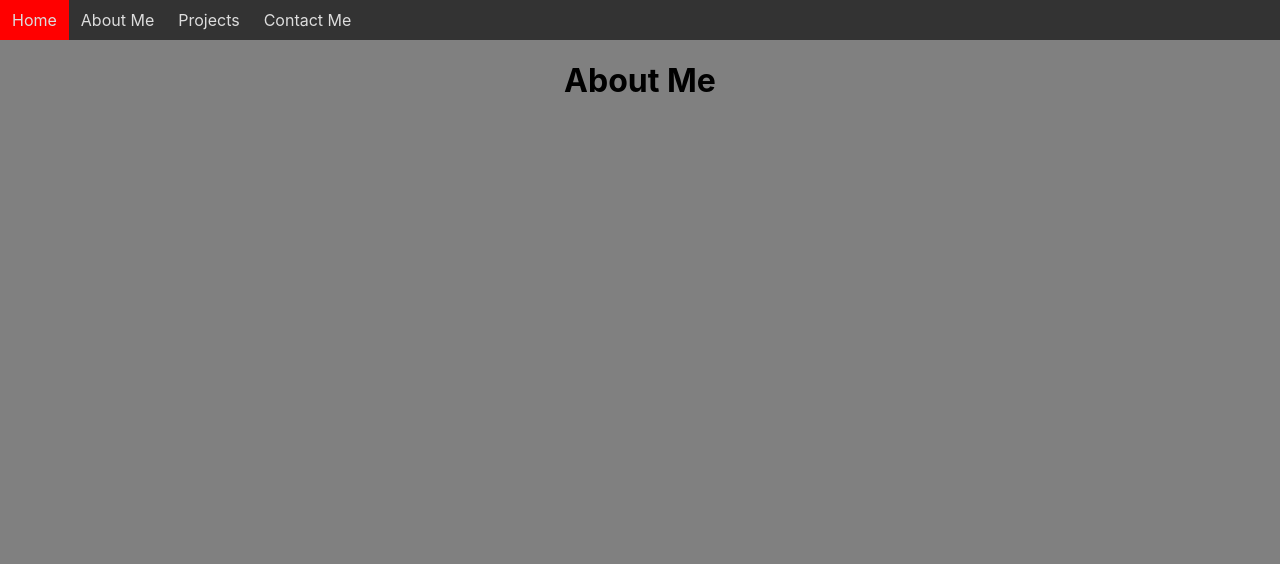
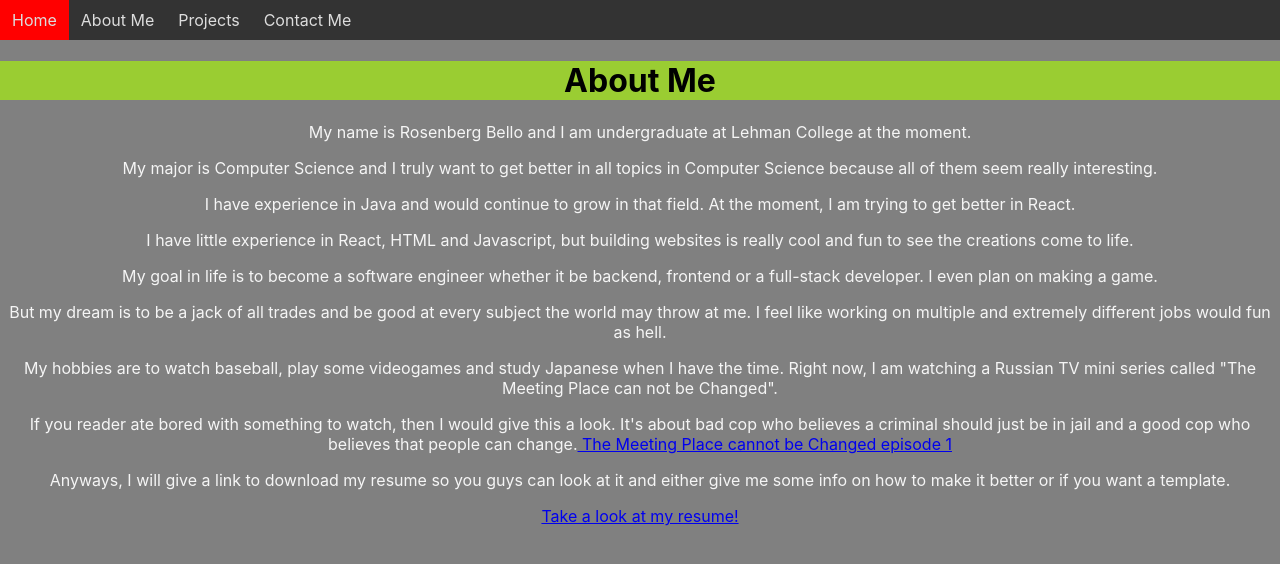
Before and after one commit to Bello2441/bello2441-github.io, a React (Create React App) app: page /about in a window 1280 px wide. Shown: the top 564 px of the page. Built offline with nearby package versions, Linux system fonts and the light colour scheme.

Commit message:
added Resume to About Me page

```diff
--- a/src/App.css
+++ b/src/App.css
@@ -36,3 +36,10 @@
     transform: rotate(360deg);
   }
 }*/
+
+.bar {
+  align-items: center;
+  justify-content: center;
+  align-content: center;
+  text-align: center;
+}
--- a/src/App.js
+++ b/src/App.js
@@ -11,7 +11,7 @@ function App() {
   return (
     <Router>
       <div>
-        <nav className="">
+        <nav>
           <ul>
             <li>
               <Link to="/">Home</Link>
@@ -30,7 +30,7 @@ function App() {
         <Switch>
           <Route path="/" exact component={Home}/>
           <Route path="/about" component={AboutMe}/>
-          <Route path="/projects" component={Projects}/>
+          <Route path="/projects" exact component={Projects}/>
           <Route path="/Contact_Me" component={ContactMe}/>
         </Switch>
       </div>
--- a/src/components/AboutMe.js
+++ b/src/components/AboutMe.js
@@ -1,8 +1,40 @@
 import React from 'react';
+import file from './Indeed_Resume.pdf';
 
 function About() {
     return (
-        <h1 className="App">About Me</h1>
+        <div className="App">
+                <h1 className="About">About Me</h1>
+            <p>
+                My name is Rosenberg Bello and I am undergraduate at Lehman College at the moment.
+            </p>
+            <p>
+                My major is Computer Science and I truly want to get better in all topics in Computer Science because all of them seem really interesting.
+            </p>
+            <p>
+                I have experience in Java and would continue to grow in that field. At the moment, I am trying to get better in React.
+            </p>
+            <p>
+                I have little experience in React, HTML and Javascript, but building websites is really cool and fun to see the creations come to life.
+            </p>
+            <p>
+                My goal in life is to become a software engineer whether it be backend, frontend or a full-stack developer. I even plan on making a game.
+            </p>
+            <p>
+                But my dream is to be a jack of all trades and be good at every subject the world may throw at me. I feel like working on multiple and extremely different jobs would fun as hell.
+            </p>
+            <p>
+                My hobbies are to watch baseball, play some videogames and study Japanese when I have the time. Right now, I am watching a Russian TV mini series called "The Meeting Place can not be Changed".
+            </p>
+            <p>
+                If you reader ate bored with something to watch, then I would give this a look. It's about bad cop who believes a criminal should just be in jail and a good cop who believes that people can change.
+            <a href="https://www.youtube.com/watch?v=X7Kr8g8wps0" alt="Russian_TV_series"> The Meeting Place cannot be Changed episode 1</a>
+            </p>
+            <p>
+                Anyways, I will give a link to download my resume so you guys can look at it and either give me some info on how to make it better or if you want a template.
+            </p>
+            <a href={file} alt="Rosenberg's_Resume">Take a look at my resume!</a>
+        </div>
     );
 }
 
--- a/src/components/ContactMe.js
+++ b/src/components/ContactMe.js
@@ -18,9 +18,9 @@ handleNameChange = event => {
         return (
             <form className="container">
                <h1 className="App">Contact Information</h1>
-               <p style={{color : 'whitesmoke'}}>If you really want to contact me, just hit me up on Facebook</p>
-               <p style={{color : 'whitesmoke'}}>My name is TheBerg Bello on Facebook and I do not have a photo on my profile.</p>
-               <p style={{color : 'whitesmoke'}}>You can email me at rosenberg.bello@lc.cuny.edu and I will update this after college</p>
+               <p>If you really want to contact me, just hit me up on Facebook</p>
+               <p>My name is TheBerg Bello on Facebook and I do not have a photo on my profile.</p>
+               <p>You can email me at rosenberg.bello@lc.cuny.edu and I will update this after college</p>
                 <label className="nameplate">
                     Name :
                     <input type="text" name="name" onChange={this.handleNameChange}/>
--- a/src/components/Home.js
+++ b/src/components/Home.js
@@ -5,10 +5,10 @@ function Home() {
     return (
         <div className="App">
             <h1 className="headStyle">Home page</h1>
-            <p style={{color :'white'}}>Hello, my name is Rosenberg Bello and this is my portfolio.</p>
-            <p style={{color :'white'}}>This is my first multi-page website using react!</p>
-            <p style={{color :'white'}}>I hope anyone viewing enjoys what I did</p>
-            <p style={{color :'white'}}>and I will update as soon as I can.</p>
+            <p>Hello, my name is Rosenberg Bello and this is my portfolio.</p>
+            <p>This is my first multi-page website using react!</p>
+            <p>I hope anyone viewing enjoys what I did</p>
+            <p>and I will update as soon as I can.</p>
                 <img className="homeImg" src={logo} alt="image_of_me" />
         </div>
 
--- a/src/components/Projects.js
+++ b/src/components/Projects.js
@@ -10,14 +10,14 @@ function Projects() {
             <ul>
                 <li>
                     <Link to="/projects/project1">Project 1</Link>
-                    <p className="moreColor">
-                    This was my first react project for my Topics of Computer Science class.
-                    </p>
                 </li>
             </ul>
+            <p>
+                This was my first react project for my Topics of Computer Science class.
+            </p>
         </nav>
         <Switch>
-            <Route path="/projects/project1" component={Project_1}/>
+            <Route path="/projects/project1" exact component={Project_1}/>
         </Switch>
         </Router>
     );
--- a/src/components/subpages/Project_1.js
+++ b/src/components/subpages/Project_1.js
@@ -2,11 +2,13 @@ import React from 'react';
 
 function Project_1() {
     return (
+        <div>
         <h3 className="App">
             My first project was modifying the react app
             so it can have my mugshot and showed how
             much I knew about React.
         </h3>
+        </div>
     );
 }
 
--- a/src/index.css
+++ b/src/index.css
@@ -28,6 +28,7 @@ code {
   padding: 1rem;
   display: flex;
   justify-content: center;
+  color: #dddddd;
 }
 
 .homeImg {
@@ -59,8 +60,8 @@ ul {
   background-color: #333;
 }
 
-.moreColor {
-  color: #dddddd;
+p {
+  color: whitesmoke;
 }
 
 .headStyle {
@@ -68,3 +69,7 @@ ul {
   padding: 10px 15px;
   background-color: rgb(69, 72, 235);
 }
+
+.About {
+  background-color: yellowgreen;
+}
```
Also changed, not shown: 1 other file (tests, documents, lock files or other folders).
